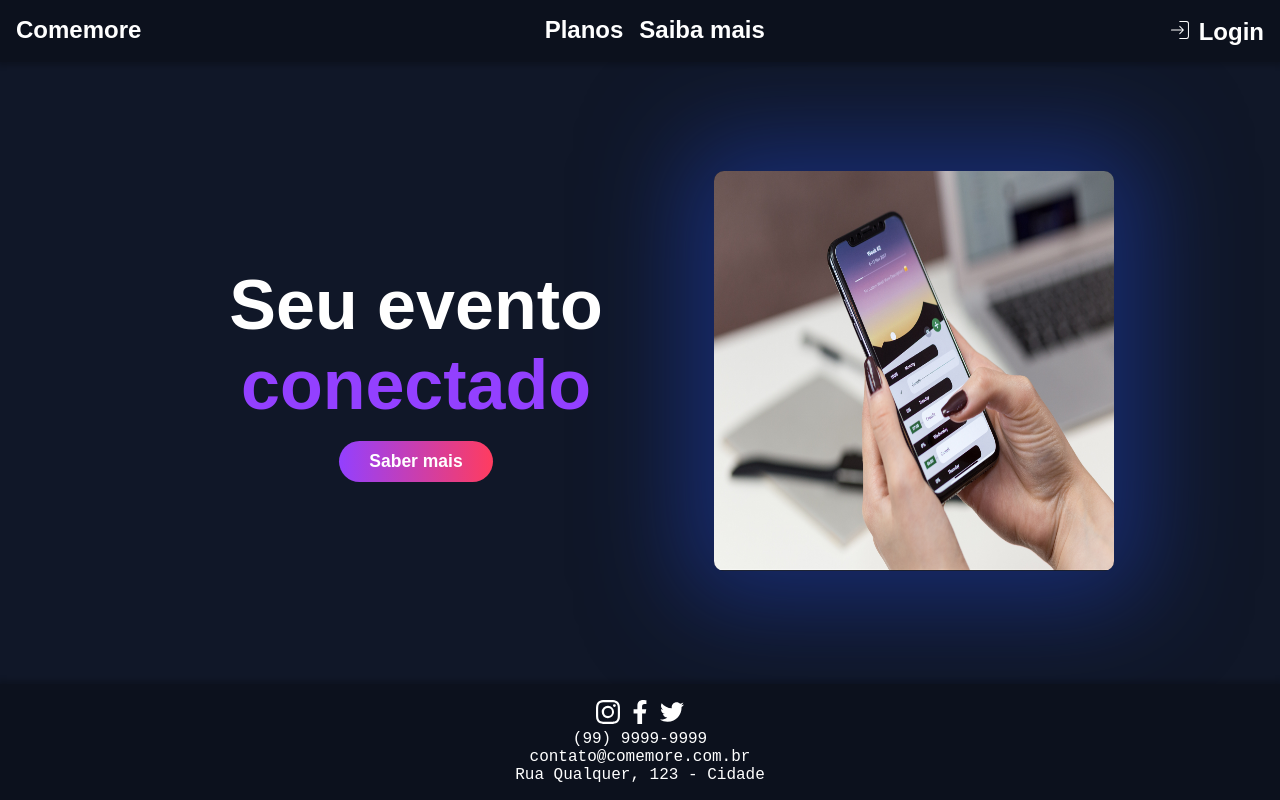
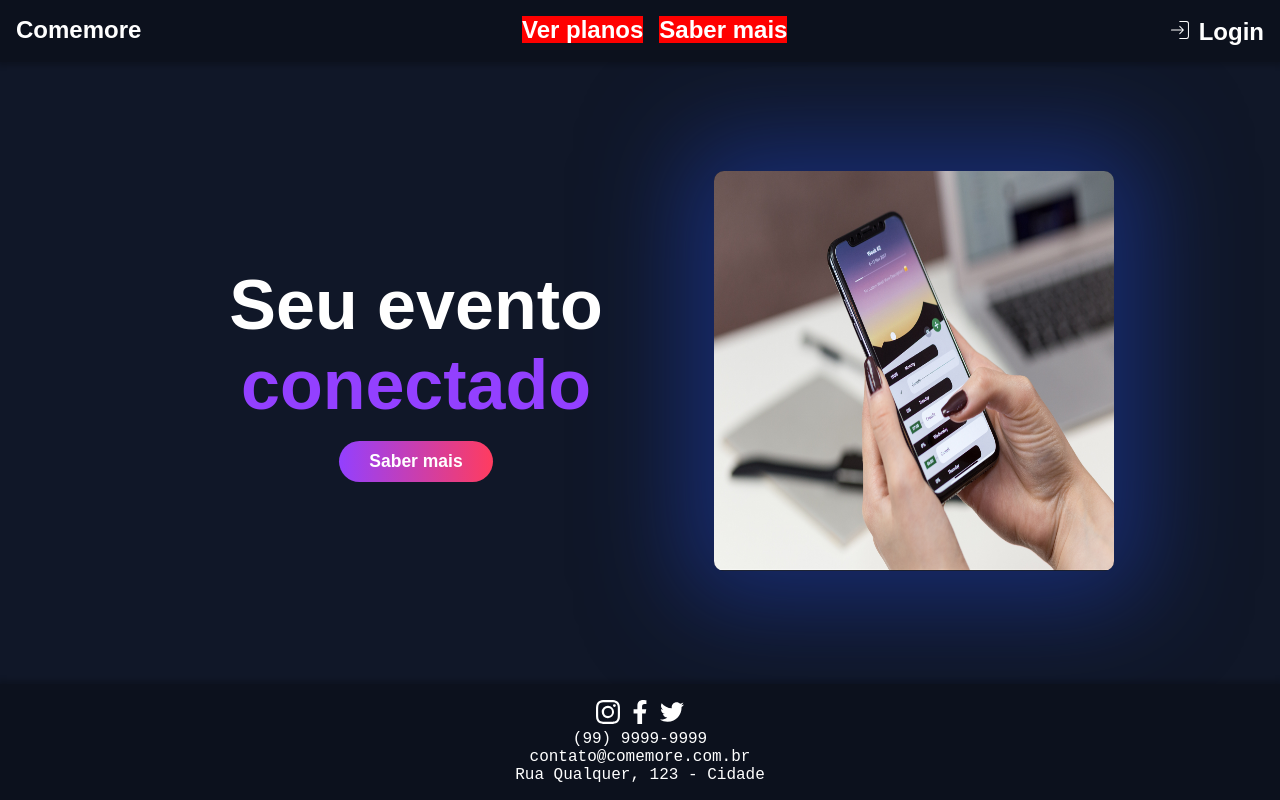
Before and after one commit to S1NS3RO/Comemore, a Next.js app: page / in a window 1280 px wide. Built offline with nearby package versions, Linux system fonts and the light colour scheme.

Commit message:
active links

```diff
--- a/src/components/HeaderNav.tsx
+++ b/src/components/HeaderNav.tsx
@@ -1,19 +1,37 @@
 'use client'
+
+// NextJs
 import Link from 'next/link'
+import { usePathname } from 'next/navigation'
 
+// Tipagem
 interface HeaderNavProps {
   handleMenuClose?: () => void
 }
+
+/***/
 export function HeaderNav({ handleMenuClose }: HeaderNavProps) {
+  const pathname = usePathname()
+
   return (
     <>
       <nav>
         <ul onClick={() => handleMenuClose && handleMenuClose()}>
           <li>
-            <Link href='/planos'>Planos</Link>
+            <Link
+              className={pathname === '/' ? 'active' : ''}
+              href='/planos'
+              passHref>
+              Ver planos
+            </Link>
           </li>
           <li>
-            <Link href='/about'>Saiba mais</Link>
+            <Link
+              className={pathname === '/' ? 'active' : ''}
+              href='/about'
+              passHref>
+              Saber mais
+            </Link>
           </li>
         </ul>
       </nav>
--- a/src/styles/globals.scss
+++ b/src/styles/globals.scss
@@ -46,3 +46,7 @@ main {
 .site-name {
   color: #9340ff;
 }
+
+.active {
+  background: red;
+}
```
Also changed, not shown: 1 other file (tests, documents, lock files or other folders).
